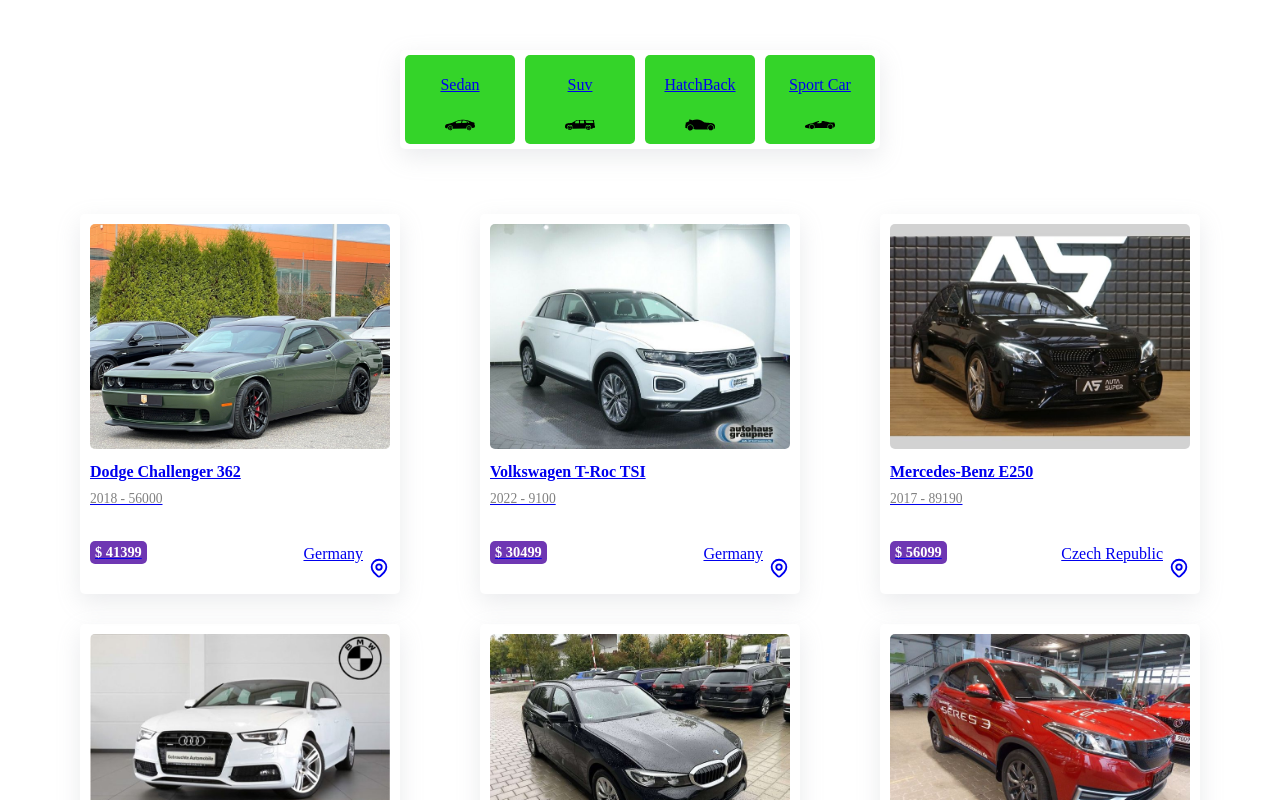
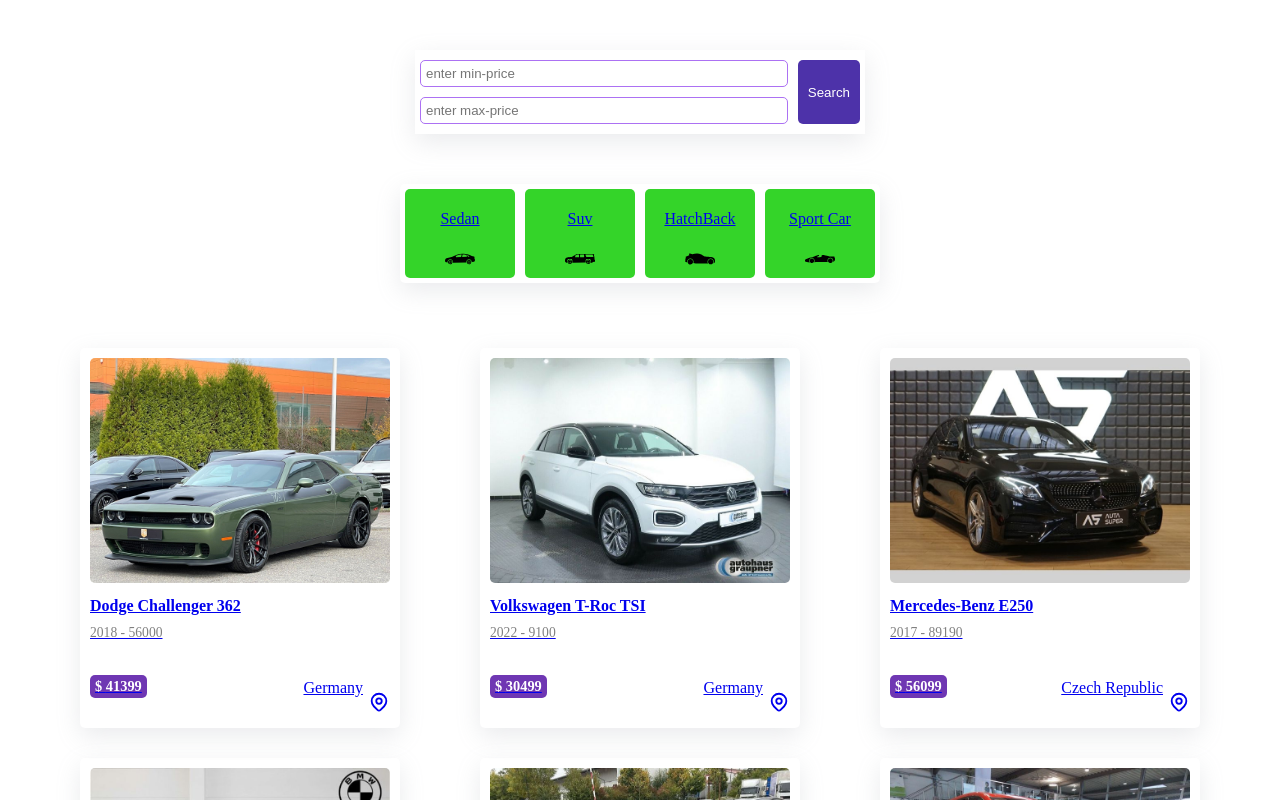
Before and after one commit to Mohammad-jf/car-sales, a Next.js app: page /cars in a window 1280 px wide. Shown: the top 800 px of the page. Built offline with nearby package versions, Linux system fonts and the light colour scheme.

Commit message:
filter by price

```diff
--- /dev/null
+++ b/components/module/SearchBar.jsx
@@ -0,0 +1,45 @@
+import { useState } from 'react'
+import styles from './searchBar.module.css'
+import { useRouter } from 'next/router';
+
+
+const SearchBar = () => {
+    const [minPrice, setMinPrice] = useState(null);
+    const [maxPrice, setMaxPrice] = useState(null);
+    const router = useRouter();
+
+    const searchHandler = () => {
+        if (minPrice && maxPrice) {
+            router.push(`/filter/${minPrice}/${maxPrice}`)
+        }
+        else {
+            alert("please enter the both prices")
+        }
+    }
+
+
+    return (
+        <div className={styles.container}>
+            <div>
+
+                <input
+                    type="text"
+                    value={minPrice}
+                    placeholder='enter min-price'
+                    onChange={(e) => setMinPrice(e.target.value)} />
+
+                <input
+                    type="text"
+                    value={maxPrice}
+                    placeholder='enter max-price'
+                    onChange={(e) => setMaxPrice(e.target.value)} />
+            </div>
+
+
+            <button onClick={searchHandler}>Search</button>
+
+        </div>
+    )
+}
+
+export default SearchBar
--- /dev/null
+++ b/components/module/searchBar.module.css
@@ -0,0 +1,46 @@
+.container {
+  box-shadow: rgba(149, 157, 165, 0.2) 0px 8px 24px;
+  width: 440px;
+  margin: 50px auto;
+  padding: 5px;
+  display: flex;
+  justify-content: space-between;
+}
+
+.container div {
+  display: flex;
+  flex-direction: column;
+  width: 100%;
+}
+.container input {
+  border: 1px solid #ac71f3;
+  border-radius: 5px;
+  padding: 5px;
+  margin: 5px 0;
+}
+
+.container button {
+  margin: 5px 0;
+  background-color: #4d32a9;
+  border: none;
+  color: white;
+  padding: 10px;
+  border-radius: 5px;
+  cursor: pointer;
+  margin-left: 10px;
+}
+
+@media (max-width: 600px) {
+  .container {
+    width: 320px;
+    flex-wrap: wrap;
+    justify-content: center;
+  }
+  .container button {
+    width: 100%;
+    margin: 5px;
+  }
+  .container div {
+    margin: 5px;
+  }
+}
--- a/pages/cars/index.jsx
+++ b/pages/cars/index.jsx
@@ -2,10 +2,12 @@
 import carsData from '@/data/carsData'
 import CarsPage from '@/components/templates/CarsPage'
 import Category from '@/components/module/Category'
+import SearchBar from '@/components/module/SearchBar'
 
 function Details() {
     return (
         <div>
+            <SearchBar/>
             <Category />
             <CarsPage carsData={carsData} />
         </div>
```
Also changed, not shown: pages/filter/[...slugs].jsx (added, +20 -0 lines).
